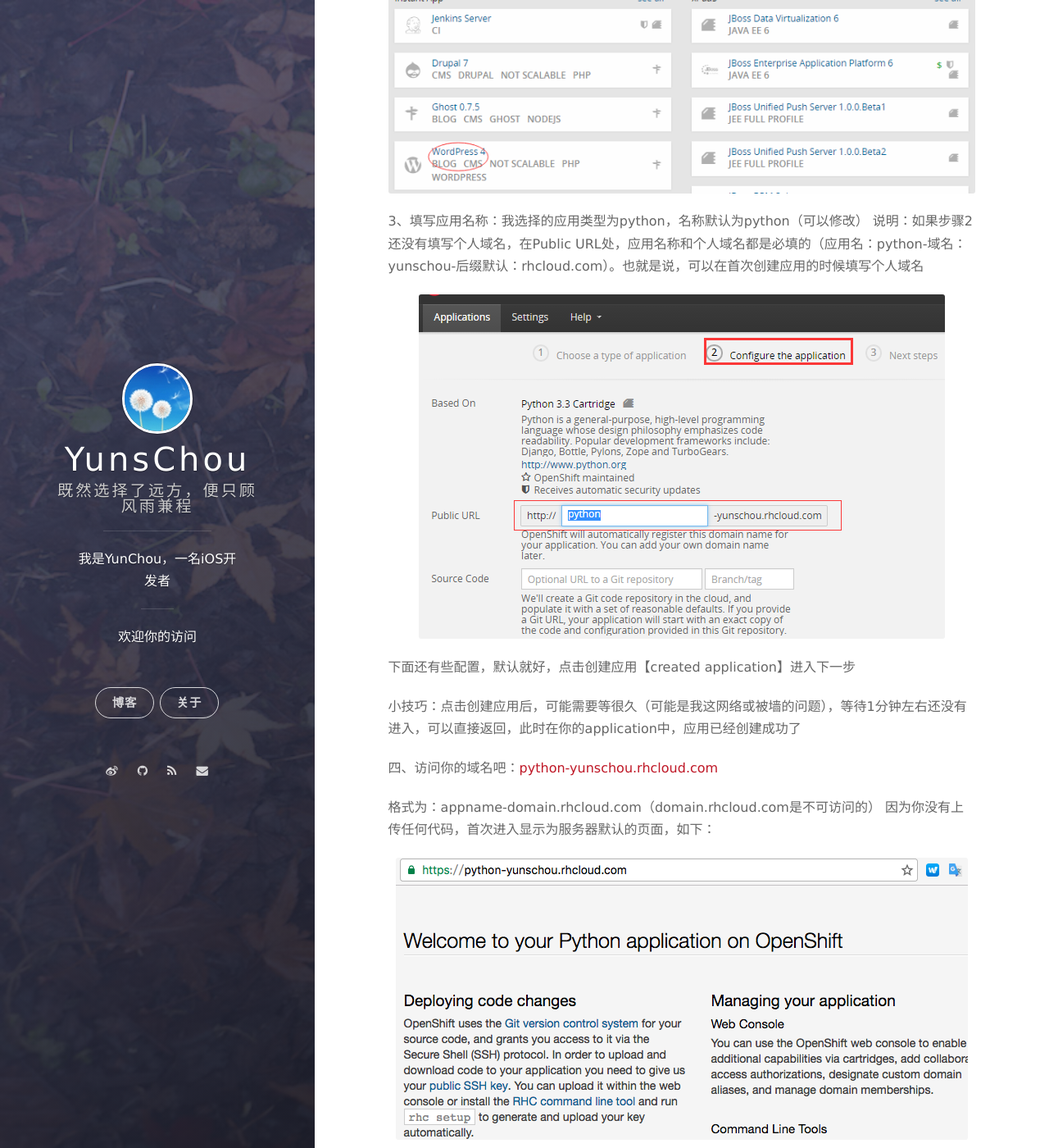
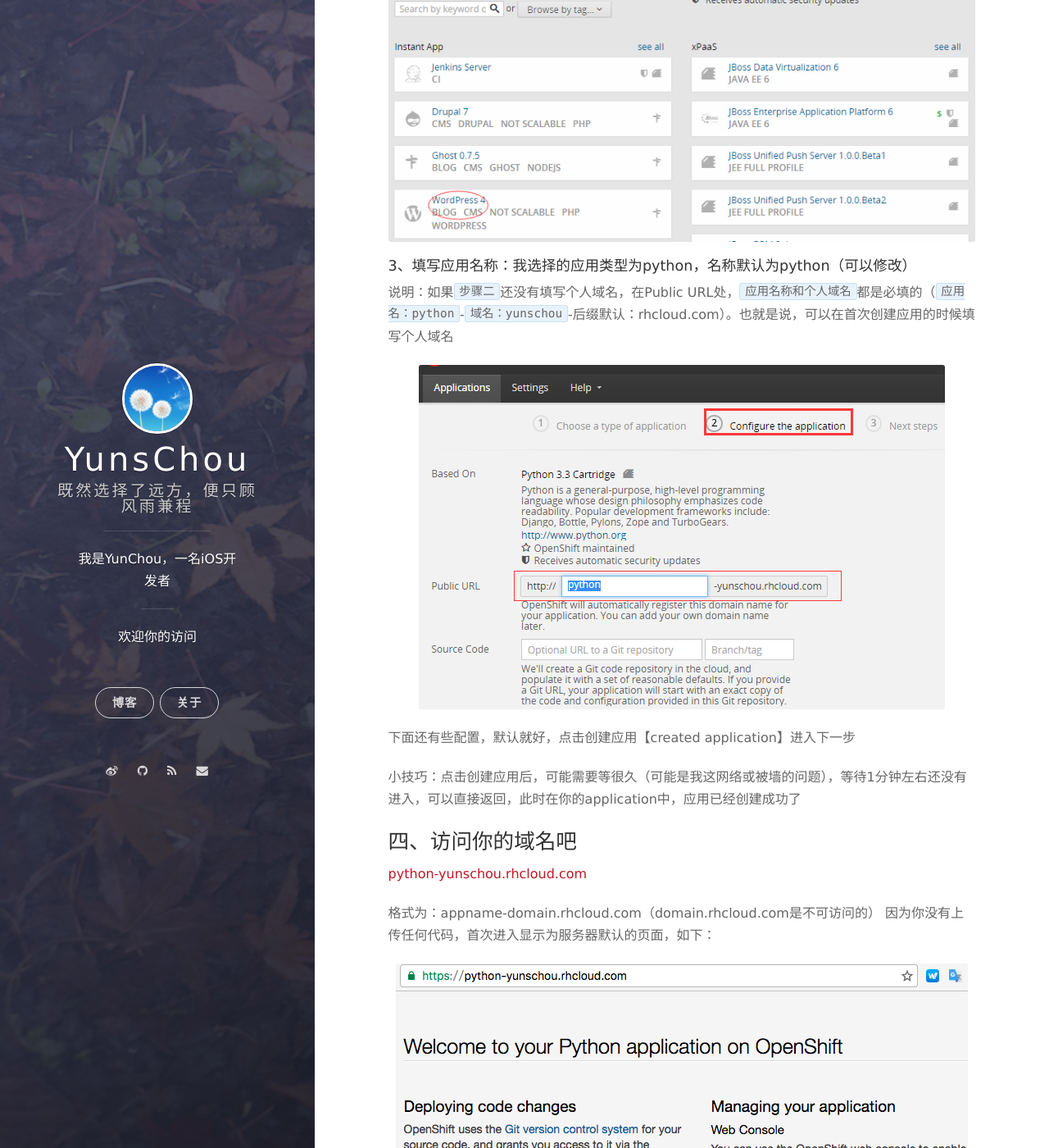
Before and after one commit to YunsChou/Yuns.github.io, a Jekyll site: the page built from _posts/2016-08-30-openshift-guide-1.md, in a window 1280 px wide and 1400 px high, scrolled down 1059 px. Shown: the whole window at 82% size. Built offline with Jekyll 4.4.1, drawn with Linux system fonts in a browser that asks for light colours; nearby versions of some CDN libraries; Markdown is read by kramdown in place of the engine named in the settings; comment, search, counter and statistics services are not loaded; some of the changed text lies outside the part shown.

Commit message:
fix font

```diff
--- a/_posts/2016-08-30-openshift-guide-1.md
+++ b/_posts/2016-08-30-openshift-guide-1.md
@@ -5,22 +5,51 @@
 tags: openshift
 ---
 
-一、注册openshift账号：快去官网注册吧
+### 一、注册openshift账号
 
-二、开启你的个人域名：如果在这一步没有单独填写个人域名，在创建第一个应用的时候也会要求填写，可直接进入步骤3
 
-三、创建第一个应用：这里以创建一个Python应用为例
 
-1、添加一个应用：【add application】
+快去官网注册吧
+
+
+
+### 二、开启你的个人域名
+
+
+
+如果在这一步没有单独填写个人域名，在创建第一个应用的时候也会要求填写，可直接进入`步骤三`
+
+
+
+### 三、创建第一个应用
+
+
+
+这里以创建一个Python应用为例
+
+
+
+#### 1、添加一个应用：【add application】
+
+
 
 ![img](/assets/images/2016/openshift-guide-1-1.png)
 
-2、选择你的应用类型：很多博客使用wordpress
+
+
+#### 2、选择你的应用类型：很多博客使用wordpress
+
+
 
 ![img](/assets/images/2016/openshift-guide-1-2.png)
 
-3、填写应用名称：我选择的应用类型为python，名称默认为python（可以修改）
-说明：如果步骤2还没有填写个人域名，在Public URL处，应用名称和个人域名都是必填的（应用名：python-域名：yunschou-后缀默认：rhcloud.com）。也就是说，可以在首次创建应用的时候填写个人域名
+
+
+#### 3、填写应用名称：我选择的应用类型为python，名称默认为python（可以修改）
+
+
+
+说明：如果`步骤二`还没有填写个人域名，在Public URL处，`应用名称和个人域名`都是必填的（`应用名：python`-`域名：yunschou`-后缀默认：rhcloud.com）。也就是说，可以在首次创建应用的时候填写个人域名
 
 ![img](/assets/images/2016/openshift-guide-1-3.png)
 
@@ -28,7 +57,13 @@
 
 小技巧：点击创建应用后，可能需要等很久（可能是我这网络或被墙的问题），等待1分钟左右还没有进入，可以直接返回，此时在你的application中，应用已经创建成功了
 
-四、访问你的域名吧：[python-yunschou.rhcloud.com](https://python-yunschou.rhcloud.com/)
+
+
+### 四、访问你的域名吧
+
+
+
+[python-yunschou.rhcloud.com](https://python-yunschou.rhcloud.com/)
 
 格式为：appname-domain.rhcloud.com（domain.rhcloud.com是不可访问的）
 因为你没有上传任何代码，首次进入显示为服务器默认的页面，如下：
```
Also changed, not shown: _posts/2016-09-10-openshift-guide-3.md (+25 -19 lines).
